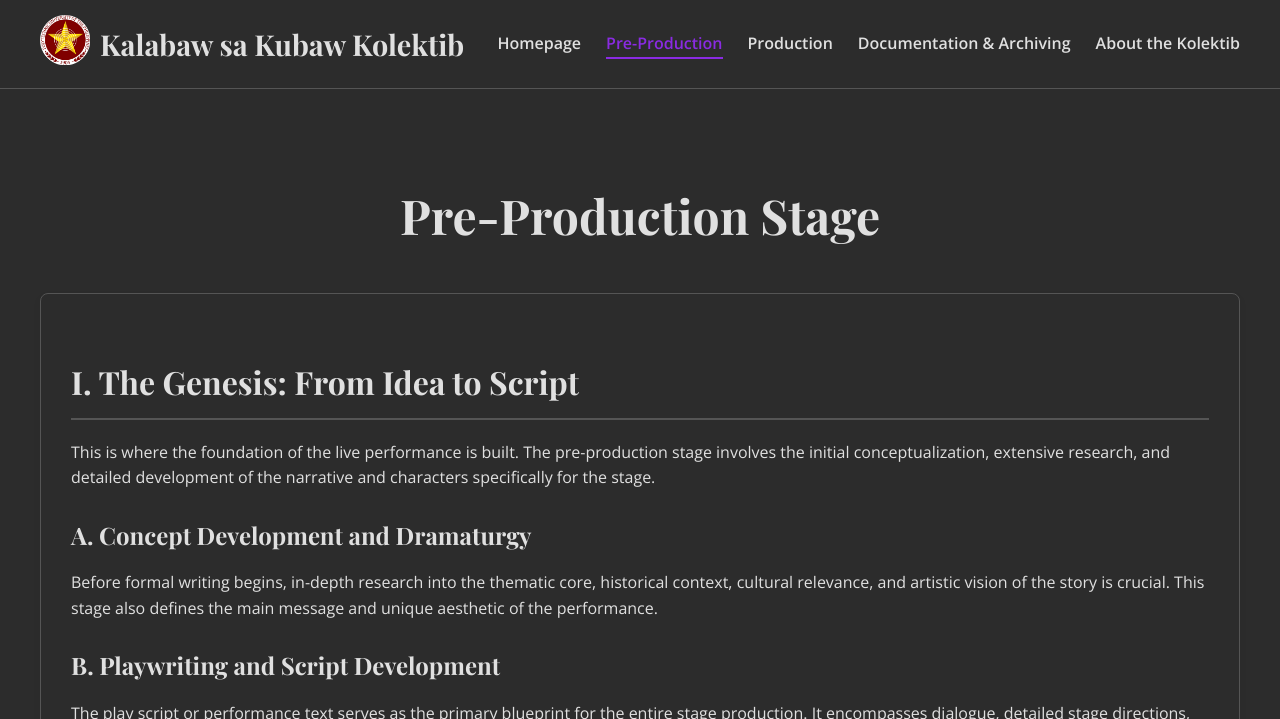
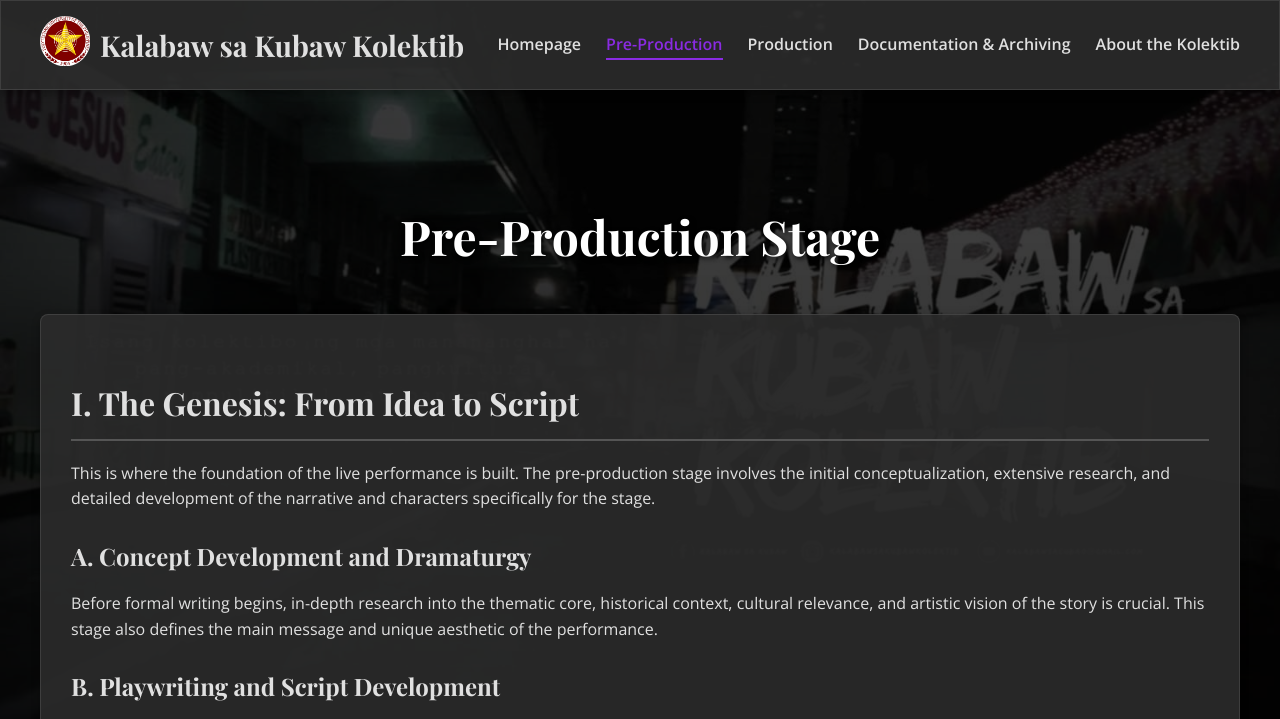
Before and after one commit to kalabawsakubaw/kolektib-thesis, a plain HTML site: page pages/pre-production.html in a window 1280 px wide. Both pictures are taken after a click on the button "☀️". Shown: the top 719 px of the page. Drawn offline with nearby package versions, Linux system fonts and the light colour scheme.

Commit message:
version 3

```diff
--- a/css/style.css
+++ b/css/style.css
@@ -42,6 +42,17 @@ body.homepage-background {
     background-color: #333; /* A slightly darker fallback color */
 }
 
+/* Pre-Production page specific background */
+body.pre-production-background {
+    background-image: linear-gradient(rgba(0, 0, 0, 0.3), rgba(0, 0, 0, 0.4)), url('../images/pre-production-hero-bg.jpg');
+    background-size: cover;
+    background-position: center;
+    background-attachment: fixed;
+    background-repeat: no-repeat;
+    background-color: #333; /* Fallback color */
+}
+
+
 /* Dark Mode styles */
 body.dark-mode {
     color: var(--color-text-dark);
@@ -52,6 +63,12 @@ body.dark-mode {
 body.homepage-background.dark-mode {
     /* Stronger gradient for dark mode to ensure white text visibility */
     background-image: linear-gradient(rgba(0, 0, 0, 0.7), rgba(0, 0, 0, 0.9)), url('../images/kolektib-hero-bg.jpg');
+    background-color: #222; /* Darker fallback for dark mode */
+}
+
+/* Pre-Production page specific background in Dark Mode */
+body.pre-production-background.dark-mode {
+    background-image: linear-gradient(rgba(0, 0, 0, 0.7), rgba(0, 0, 0, 0.9)), url('../images/pre-production-hero-bg.jpg');
     background-color: #222; /* Darker fallback for dark mode */
 }
 
@@ -80,6 +97,17 @@ body.homepage-background .mobile-nav {
     margin-bottom: 20px; /* Add some space between sections for visual separation */
 }
 
+/* Pre-Production page adjustments for elements when full-page background is active */
+body.pre-production-background header,
+body.pre-production-background .page-content .content-section,
+body.pre-production-background .page-navigation,
+body.pre-production-background .mobile-nav {
+    background-color: rgba(255, 255, 255, 0.9); /* Light background, 90% opaque */
+    border: 1px solid rgba(0, 0, 0, 0.05); /* Soft border */
+    box-shadow: 0 4px 8px rgba(0, 0, 0, 0.05); /* Subtle shadow */
+    margin-bottom: 20px; /* Add some space between sections for visual separation */
+}
+
 /* Introduction section on homepage is transparent */
 body.homepage-background .introduction {
     background-color: transparent; /* Remove background for seamless flow */
@@ -98,12 +126,31 @@ body.homepage-background footer {
     text-shadow: 1px 1px 3px rgba(0, 0, 0, 0.8); /* Add shadow for readability */
 }
 
+/* Footer background transparent on pre-production page */
+body.pre-production-background footer {
+    background-color: transparent;
+    border-top: none;
+    box-shadow: none;
+    color: var(--color-white); /* Ensure text is readable over the dark background */
+    text-shadow: 1px 1px 3px rgba(0, 0, 0, 0.8); /* Add shadow for readability */
+}
+
 
 /* Dark mode version for the homepage background elements */
 body.homepage-background.dark-mode header,
 body.homepage-background.dark-mode .page-content .content-section,
 body.homepage-background.dark-mode .page-navigation,
 body.homepage-background.dark-mode .mobile-nav {
+    background-color: rgba(44, 44, 44, 0.9); /* Dark background, 90% opaque */
+    border-color: rgba(255, 255, 255, 0.1); /* Lighter border for dark mode */
+    box-shadow: 0 4px 8px rgba(0, 0, 0, 0.3);
+}
+
+/* Dark mode version for the pre-production page background elements */
+body.pre-production-background.dark-mode header,
+body.pre-production-background.dark-mode .page-content .content-section,
+body.pre-production-background.dark-mode .page-navigation,
+body.pre-production-background.dark-mode .mobile-nav {
     background-color: rgba(44, 44, 44, 0.9); /* Dark background, 90% opaque */
     border-color: rgba(255, 255, 255, 0.1); /* Lighter border for dark mode */
     box-shadow: 0 4px 8px rgba(0, 0, 0, 0.3);
@@ -120,6 +167,15 @@ body.homepage-background.dark-mode .introduction {
 
 /* Footer background transparent on homepage in dark mode */
 body.homepage-background.dark-mode footer {
+    background-color: transparent;
+    border-top: none;
+    box-shadow: none;
+    color: var(--color-white); /* Ensure text is white in dark mode */
+    text-shadow: 1px 1px 3px rgba(0, 0, 0, 0.8);
+}
+
+/* Footer background transparent on pre-production page in dark mode */
+body.pre-production-background.dark-mode footer {
     background-color: transparent;
     border-top: none;
     box-shadow: none;
@@ -545,6 +601,17 @@ body.homepage-background.dark-mode .introduction p {
     font-size: 3em;
     color: var(--color-primary);
 }
+
+/* Pre-Production page specific adjustments for page-title text color */
+body.pre-production-background .page-title {
+    color: var(--color-white); /* White text for page title on pre-production background */
+    text-shadow: 2px 2px 5px rgba(0, 0, 0, 0.9); /* Strong text-shadow for readability */
+}
+
+body.pre-production-background.dark-mode .page-title {
+    color: var(--color-white); /* Keep white in dark mode too */
+}
+
 
 .page-content .content-section {
     background-color: var(--color-card-background-light);
--- a/pages/pre-production.html
+++ b/pages/pre-production.html
@@ -8,8 +8,7 @@
 
     <link rel="stylesheet" href="../css/style.css">
 </head>
-<body>
-    <header>
+<body class="pre-production-background"> <header>
         <div class="container">
             <div class="logo-area">
                 <a href="https://www.pup.edu.ph" target="_blank" rel="noopener noreferrer">
@@ -108,7 +107,7 @@
 
     <footer>
         <div class="container">
-            <p>&copy; 2025 Kalabaw sa Kubaw Kolektib. All Rights Reserved.</p>
+            <p>© 2025 Kalabaw sa Kubaw Kolektib. All Rights Reserved.</p>
             <p>Submitted as a thesis for Bachelor of Performing Arts, Major in Theater Arts.</p>
         </div>
     </footer>
```
Also changed, not shown: images/pre-production-hero-bg.jpg (added).
